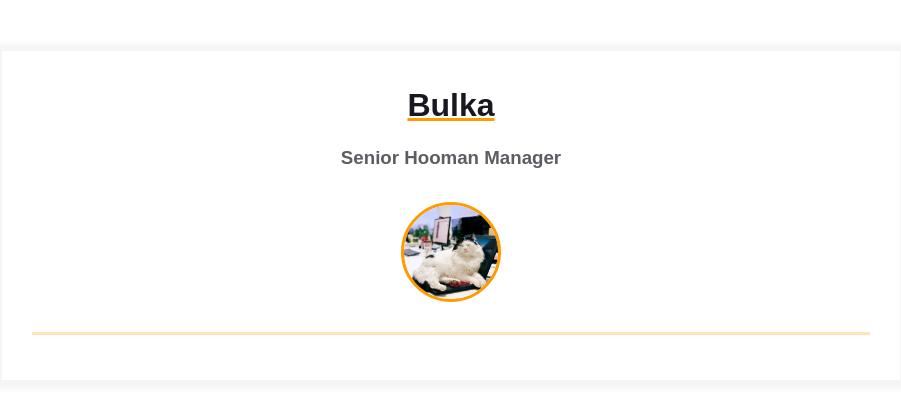
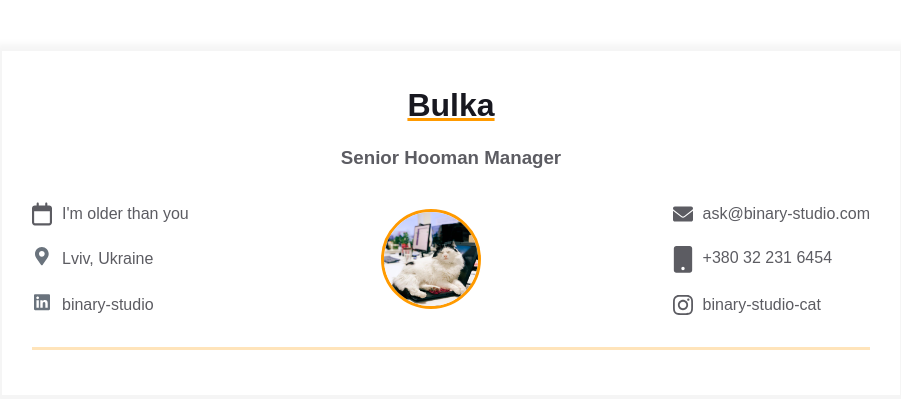
Before and after one commit to halyna20/homepage, a plain HTML site: page index.html in a window 1280 px wide. Shown: the whole page, without its empty margins (189-1090 px from the left). Drawn offline with Linux system fonts and the light colour scheme.

Commit message:
contact info items

```diff
--- a/index.html
+++ b/index.html
@@ -15,13 +15,75 @@
             <h3 class="contact-info__sub-header">Senior Hooman Manager</h3>
 
             <div class="contact_info_container fh">
-              <div class="contact-info__block"></div>
+              <div class="contact-info__block">
+                <a href="" rel="author" class="contact-info__item">
+                  <div class="contact-info__item-icon-wrapper">
+                    <svg aria-hidden="true" focusable="false" data-prefix="far" data-icon="calendar" class="svg-inline--fa fa-calendar" role="img" xmlns="http://www.w3.org/2000/svg" viewBox="0 0 448 512">
+                      <path fill="currentColor"
+                        d="M152 64H296V24C296 10.75 306.7 0 320 0C333.3 0 344 10.75 344 24V64H384C419.3 64 448 92.65 448 128V448C448 483.3 419.3 512 384 512H64C28.65 512 0 483.3 0 448V128C0 92.65 28.65 64 64 64H104V24C104 10.75 114.7 0 128 0C141.3 0 152 10.75 152 24V64zM48 448C48 456.8 55.16 464 64 464H384C392.8 464 400 456.8 400 448V192H48V448z">
+                      </path>
+                    </svg>
+                  </div>
+                  <span>I'm older than you</span>
+                </a>
+                <a href="" rel="author" class="contact-info__item">
+                  <div class="contact-info__item-icon-wrapper">
+                    <svg class="contact-info__item-icon" xmlns="http://www.w3.org/2000/svg" viewBox="0 0 384 512">
+                      <path
+                        d="M172.268 501.67C26.97 291.031 0 269.413 0 192 0 85.961 85.961 0 192 0s192 85.961 192 192c0 77.413-26.97 99.031-172.268 309.67-9.535 13.774-29.93 13.773-39.464 0zM192 272c44.183 0 80-35.817 80-80s-35.817-80-80-80-80 35.817-80 80 35.817 80 80 80z">
+                      </path>
+                    </svg>
+                  </div>
+                  <span>Lviv, Ukraine</span>
+                </a>
+                <a href="https://ua.linkedin.com/company/binary-studio_241166" rel="author" class="contact-info__item">
+                  <div class="contact-info__item-icon-wrapper">
+                    <svg class="contact-info__item-icon" xmlns="http://www.w3.org/2000/svg" viewBox="0 0 448 512">
+                      <path
+                        d="M416 32H31.9C14.3 32 0 46.5 0 64.3v383.4C0 465.5 14.3 480 31.9 480H416c17.6 0 32-14.5 32-32.3V64.3c0-17.8-14.4-32.3-32-32.3zM135.4 416H69V202.2h66.5V416zm-33.2-243c-21.3 0-38.5-17.3-38.5-38.5S80.9 96 102.2 96c21.2 0 38.5 17.3 38.5 38.5 0 21.3-17.2 38.5-38.5 38.5zm282.1 243h-66.4V312c0-24.8-.5-56.7-34.5-56.7-34.6 0-39.9 27-39.9 54.9V416h-66.4V202.2h63.7v29.2h.9c8.9-16.8 30.6-34.5 62.9-34.5 67.2 0 79.7 44.3 79.7 101.9V416z">
+                      </path>
+                    </svg>
+                  </div>
+                  <span>binary-studio</span>
+                </a>
+              </div>
 
               <div class="contact-info__block contact-info__block--center">
                 <img class="contact-info__avatar" src="assets/avatar.jpg" alt="Avatar">
               </div>
 
-              <div class="contact-info__block"></div>
+              <div class="contact-info__block">
+                <a href="" rel="author" class="contact-info__item">
+                  <div class="contact-info__item-icon-wrapper">
+                    <svg aria-hidden="true" focusable="false" data-prefix="fas" data-icon="envelope" class="svg-inline--fa fa-envelope" role="img" xmlns="http://www.w3.org/2000/svg" viewBox="0 0 512 512">
+                      <path fill="currentColor"
+                        d="M256 352c-16.53 0-33.06-5.422-47.16-16.41L0 173.2V400C0 426.5 21.49 448 48 448h416c26.51 0 48-21.49 48-48V173.2l-208.8 162.5C289.1 346.6 272.5 352 256 352zM16.29 145.3l212.2 165.1c16.19 12.6 38.87 12.6 55.06 0l212.2-165.1C505.1 137.3 512 125 512 112C512 85.49 490.5 64 464 64h-416C21.49 64 0 85.49 0 112C0 125 6.01 137.3 16.29 145.3z">
+                      </path>
+                    </svg>
+                  </div>
+                  <span>ask@binary-studio.com</span>
+                </a>
+                <a href="" rel="author" class="contact-info__item">
+                  <div class="contact-info__item-icon-wrapper">
+                    <svg aria-hidden="true" focusable="false" data-prefix="fas" data-icon="mobile-button" class="svg-inline--fa fa-mobile-button" role="img" xmlns="http://www.w3.org/2000/svg" viewBox="0 0 384 512">
+                      <path fill="currentColor"
+                        d="M320 0H64C37.49 0 16 21.49 16 48v416C16 490.5 37.49 512 64 512h256c26.51 0 48-21.49 48-48v-416C368 21.49 346.5 0 320 0zM192 464c-17.75 0-32-14.25-32-32s14.25-32 32-32s32 14.25 32 32S209.8 464 192 464z">
+                      </path>
+                    </svg>
+                  </div>
+                  <span>+380 32 231 6454</span>
+                </a>
+                <a href="" rel="author" class="contact-info__item">
+                  <div class="contact-info__item-icon-wrapper">
+                    <svg aria-hidden="true" focusable="false" data-prefix="fab" data-icon="instagram" class="svg-inline--fa fa-instagram" role="img" xmlns="http://www.w3.org/2000/svg" viewBox="0 0 448 512">
+                      <path fill="currentColor"
+                        d="M224.1 141c-63.6 0-114.9 51.3-114.9 114.9s51.3 114.9 114.9 114.9S339 319.5 339 255.9 287.7 141 224.1 141zm0 189.6c-41.1 0-74.7-33.5-74.7-74.7s33.5-74.7 74.7-74.7 74.7 33.5 74.7 74.7-33.6 74.7-74.7 74.7zm146.4-194.3c0 14.9-12 26.8-26.8 26.8-14.9 0-26.8-12-26.8-26.8s12-26.8 26.8-26.8 26.8 12 26.8 26.8zm76.1 27.2c-1.7-35.9-9.9-67.7-36.2-93.9-26.2-26.2-58-34.4-93.9-36.2-37-2.1-147.9-2.1-184.9 0-35.8 1.7-67.6 9.9-93.9 36.1s-34.4 58-36.2 93.9c-2.1 37-2.1 147.9 0 184.9 1.7 35.9 9.9 67.7 36.2 93.9s58 34.4 93.9 36.2c37 2.1 147.9 2.1 184.9 0 35.9-1.7 67.7-9.9 93.9-36.2 26.2-26.2 34.4-58 36.2-93.9 2.1-37 2.1-147.8 0-184.8zM398.8 388c-7.8 19.6-22.9 34.7-42.6 42.6-29.5 11.7-99.5 9-132.1 9s-102.7 2.6-132.1-9c-19.6-7.8-34.7-22.9-42.6-42.6-11.7-29.5-9-99.5-9-132.1s-2.6-102.7 9-132.1c7.8-19.6 22.9-34.7 42.6-42.6 29.5-11.7 99.5-9 132.1-9s102.7-2.6 132.1 9c19.6 7.8 34.7 22.9 42.6 42.6 11.7 29.5 9 99.5 9 132.1s2.7 102.7-9 132.1z">
+                      </path>
+                    </svg>
+                  </div>
+                  <span>binary-studio-cat</span>
+                </a>
+              </div>
             </div>
           </div>
         </div>
```
